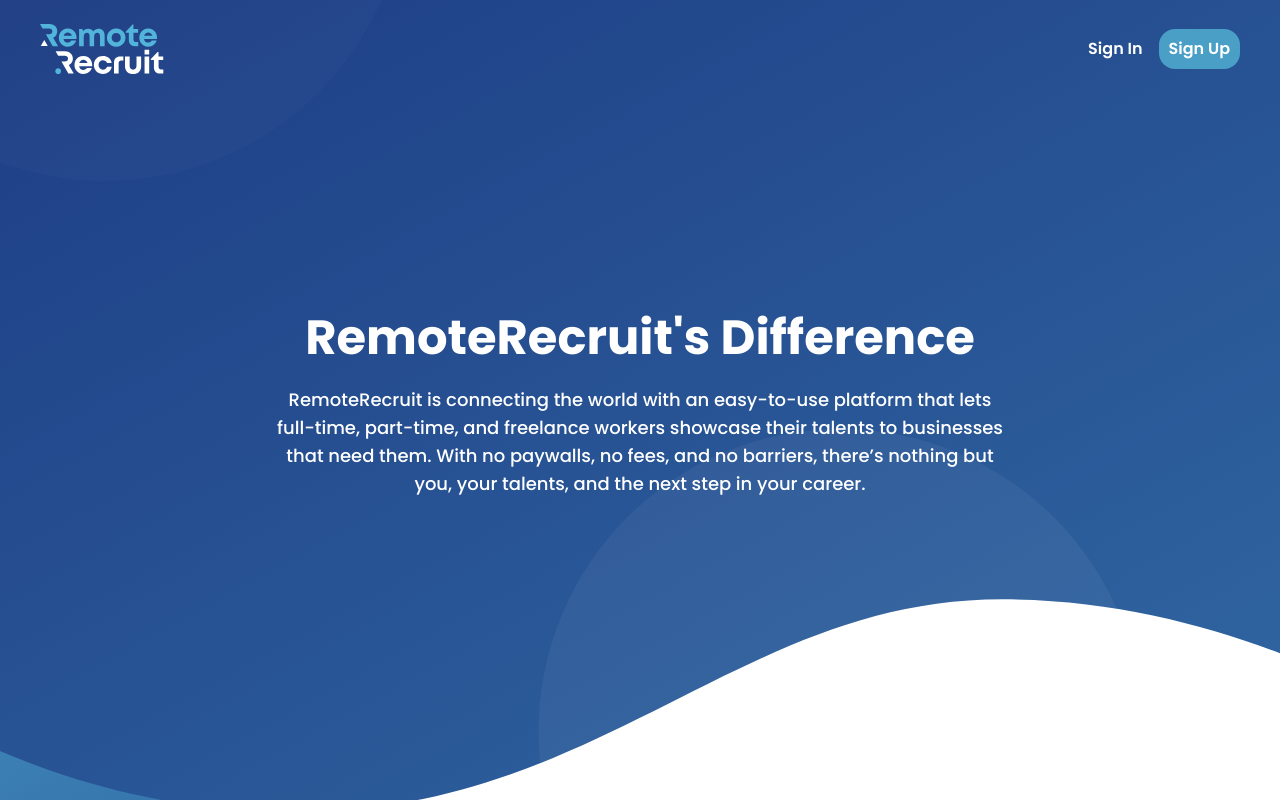
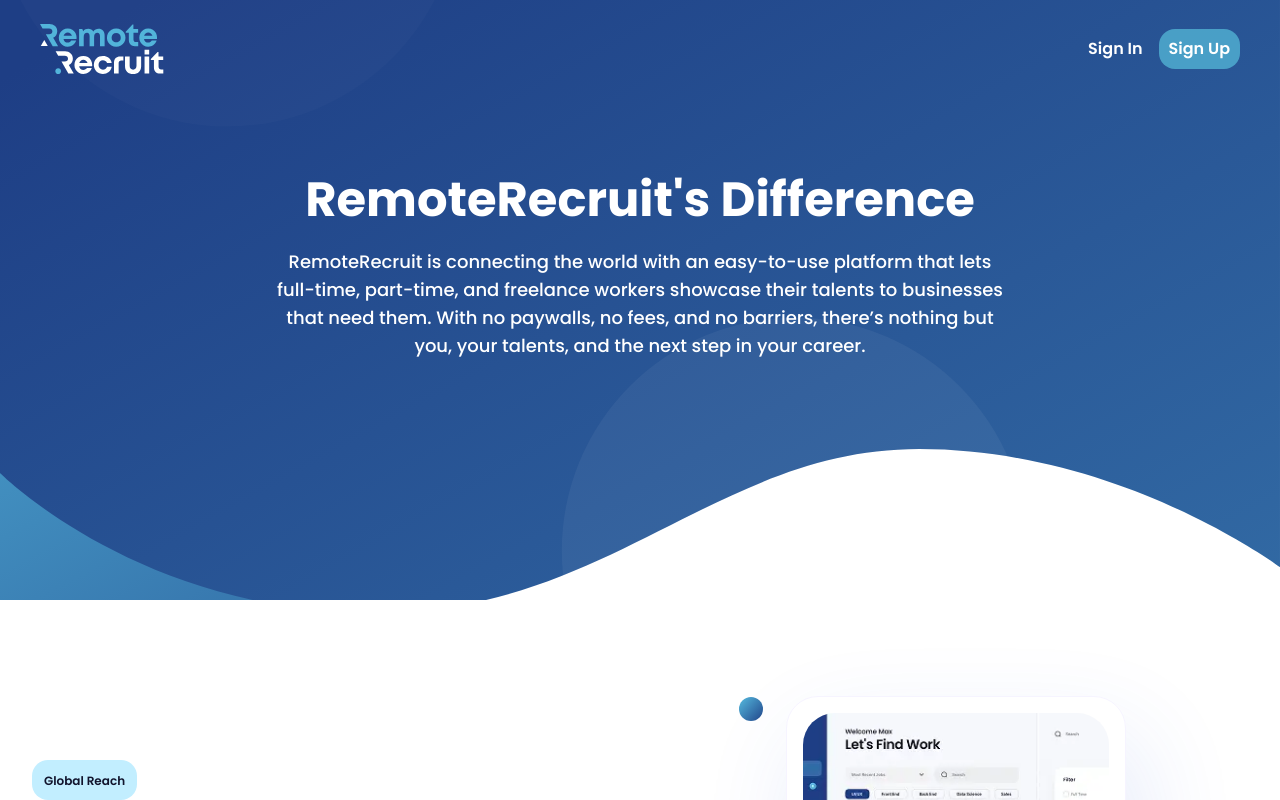
Before and after one commit to EasinTanvir/technical-task, a React (Vite) app: page / in a window 1280 px wide. Shown: the top 800 px of the page. Built offline with nearby package versions, Linux system fonts and the light colour scheme.

Commit message:
update hero section height

```diff
--- a/src/components/landingPage/Hero/HeroSection.jsx
+++ b/src/components/landingPage/Hero/HeroSection.jsx
@@ -15,7 +15,7 @@
 const HeroSection = () => {
   return (
     <Section
-      className="relative overflow-hidden"
+      className="relative overflow-hidden lg:pt-44! lg:pb-60! sm:pt-36! sm:pb-40! pt-28! pb-32!"
       aria-labelledby="hero-heading"
     >
       <motion.div
@@ -32,7 +32,7 @@
           variants={bannerContainerVariants}
           initial="hidden"
           animate="visible"
-          className="relative z-10 flex min-h-100 sm:min-h-100 lg:min-h-120 xl:min-h-155 flex-col items-center justify-center text-center space-y-6 max-w-185 mx-auto"
+          className="relative z-10  flex-center flex-col space-y-6 max-w-185 mx-auto"
         >
           <motion.div variants={bannerItemVariants}>
             <Heading as="h1" id="hero-heading">
```
